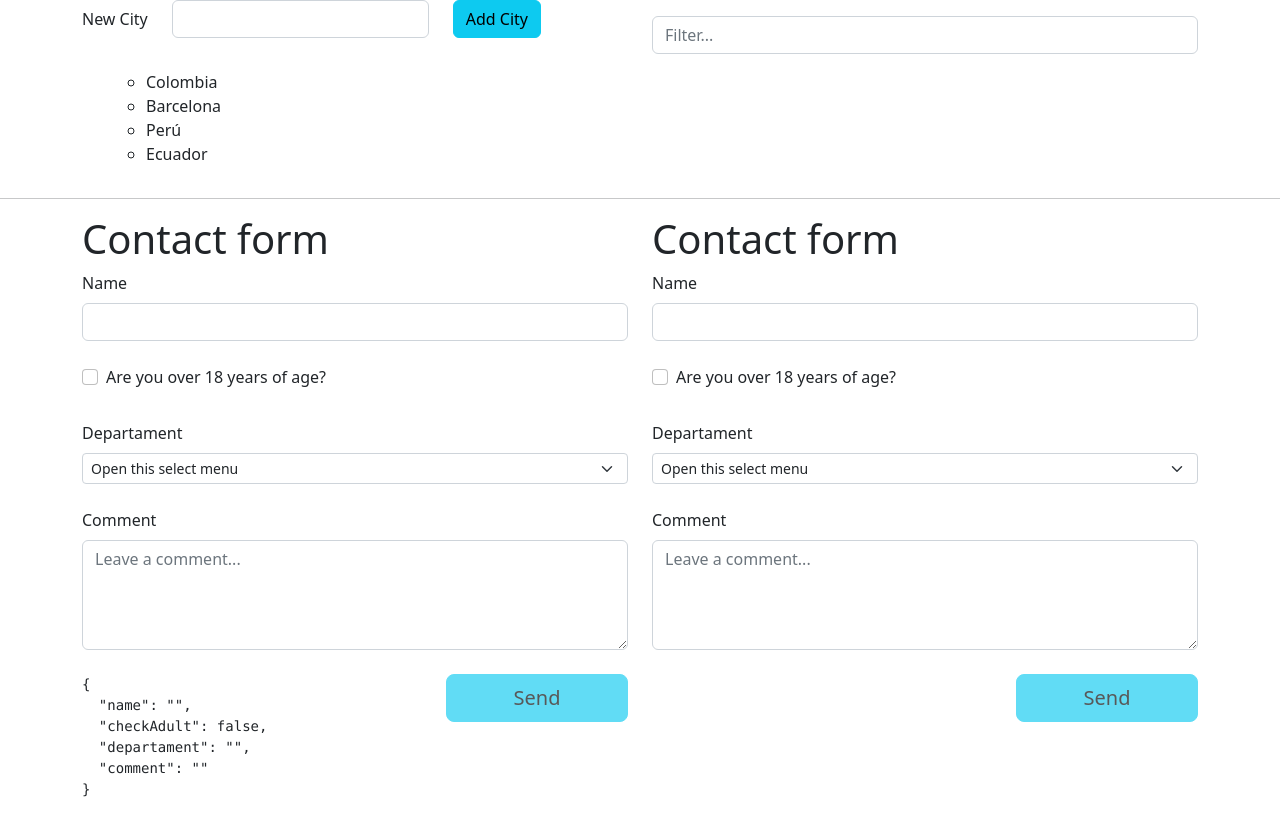
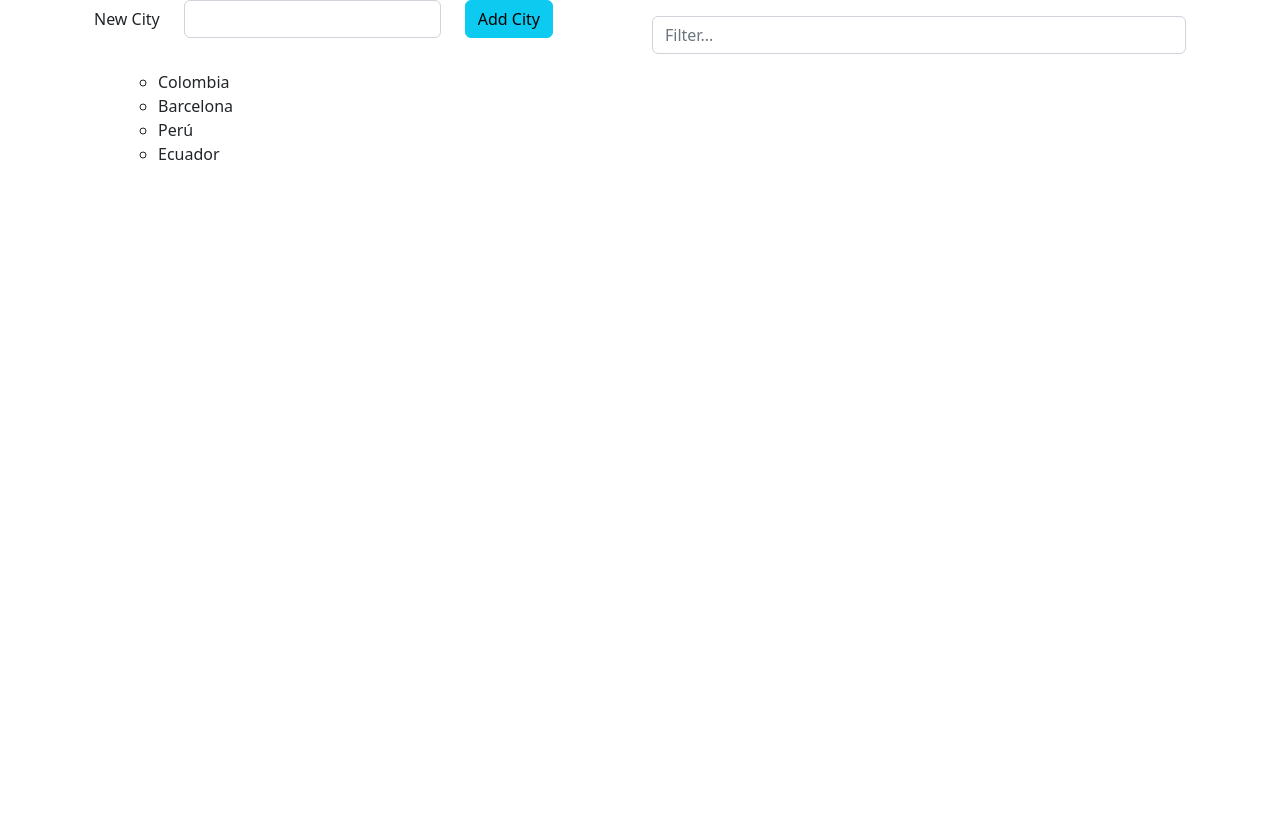
Before and after one commit to bolivar014/angular_dominicode, an Angular app: page /home in a window 1280 px wide. Built offline with nearby package versions, Linux system fonts and the light colour scheme.

Commit message:
creando distribución de rutas componentes

```diff
--- a/src/app/app.component.html
+++ b/src/app/app.component.html
@@ -1,42 +1,7 @@
 <div class="container">
   <div class="row">
-    <div class="col-md-6">
-      <!-- escuchamos el evento newItemEvent y enviamos el argumento recibido hacía el evento addNewCity -->
-      <app-form-new-item (newItemEvent)="addNewCity($event)" [label]="'City'" [className]="'btn-info'"></app-form-new-item>
-    </div>
-    <div class="col-md-6 my-3">
-      <input type="text" class="form-control" placeholder="Filter..." [(ngModel)]="criteria">
-    </div>
-    <div class="col-md-8">
-      <ul>
-        <app-cities *ngFor="let city of (cities | filter: criteria)" (cityClickedEvent)="onCityClicked($event)" [city]="city" [selection]="selection"></app-cities>
-      </ul>
-    </div>
-    <!--
-    <p> {{ '06/15/15, 09:03 AM' | date:'full' }} </p>
-    <p>My BirthDay is: {{ '06/15/15, 09:03 AM' | date:'short' }} </p>
-    <p> {{ '999' | currency }} </p>
-    <p> {{ '999' | currency: 'EUR' }} </p>
-    <p> {{ '999' | currency: 'COP' }} </p>
-    -->
-    <div class="col-md-4">
-      <div *ngIf="selection">
-        your city is: {{ selection }}
-        <app-button (click)="onClear()" [color]="'blue'" [label]="'Clear your selection'" [selection]="selection"></app-button>
-      </div>
+    <div class="col-md-12">
+      <router-outlet></router-outlet>
     </div>
   </div>
 </div>
-
-<hr>
-
-<div class="container">
-  <div class="row">
-    <div class="col-md-6">
-      <app-contact></app-contact>
-    </div>
-    <div class="col-md-6">
-      <app-contact-reactive></app-contact-reactive>
-    </div>
-  </div>
-</div>
--- a/src/app/app.component.ts
+++ b/src/app/app.component.ts
@@ -6,26 +6,5 @@ import { Component } from '@angular/core';
   styleUrls: ['./app.component.scss']
 })
 export class AppComponent {
-  name?: string;
-  title = 'Día 5 del reto';
-  url = 'https://d.wattpad.com/story_parts/2/images/15948b36ef404a19901251797207.jpg';
-  selection?: string;
-  criteria = '';
-  cities = ['Colombia', 'Barcelona', 'Perú', 'Ecuador'];
 
-  // Metodo para agregar nuevas ciudades al array cities
-  addNewCity(city: string): void {
-    this.cities.push(city);
-  }
-
-  // Evento para determinar los click en la lista tipo UL
-  onCityClicked(city: string): void {
-    console.log(city);
-    this.selection = city;
-  }
-
-  // Evento para limpiar la lista
-  onClear(): void {
-    this.selection = '';
-  }
 }
--- /dev/null
+++ b/src/app/home/home.component.html
@@ -0,0 +1,29 @@
+<div class="container">
+    <div class="row">
+      <div class="col-md-6">
+        <!-- escuchamos el evento newItemEvent y enviamos el argumento recibido hacía el evento addNewCity -->
+        <app-form-new-item (newItemEvent)="addNewCity($event)" [label]="'City'" [className]="'btn-info'"></app-form-new-item>
+      </div>
+      <div class="col-md-6 my-3">
+        <input type="text" class="form-control" placeholder="Filter..." [(ngModel)]="criteria">
+      </div>
+      <div class="col-md-8">
+        <ul>
+          <app-cities *ngFor="let city of (cities | filter: criteria)" (cityClickedEvent)="onCityClicked($event)" [city]="city" [selection]="selection"></app-cities>
+        </ul>
+      </div>
+      <!--
+      <p> {{ '06/15/15, 09:03 AM' | date:'full' }} </p>
+      <p>My BirthDay is: {{ '06/15/15, 09:03 AM' | date:'short' }} </p>
+      <p> {{ '999' | currency }} </p>
+      <p> {{ '999' | currency: 'EUR' }} </p>
+      <p> {{ '999' | currency: 'COP' }} </p>
+      -->
+      <div class="col-md-4">
+        <div *ngIf="selection">
+          your city is: {{ selection }}
+          <app-button (click)="onClear()" [color]="'blue'" [label]="'Clear your selection'" [selection]="selection"></app-button>
+        </div>
+      </div>
+    </div>
+</div>
--- /dev/null
+++ b/src/app/home/home.component.ts
@@ -0,0 +1,32 @@
+import { Component } from '@angular/core';
+
+@Component({
+  selector: 'app-home',
+  templateUrl: './home.component.html',
+  styleUrls: ['./home.component.css']
+})
+export class HomeComponent {
+  name?: string;
+  title = 'Día 5 del reto';
+  url = 'https://d.wattpad.com/story_parts/2/images/15948b36ef404a19901251797207.jpg';
+  selection?: string;
+  criteria = '';
+  cities = ['Colombia', 'Barcelona', 'Perú', 'Ecuador'];
+
+  // Metodo para agregar nuevas ciudades al array cities
+  addNewCity(city: string): void {
+    this.cities.push(city);
+  }
+
+  // Evento para determinar los click en la lista tipo UL
+  onCityClicked(city: string): void {
+    console.log(city);
+    this.selection = city;
+  }
+
+  // Evento para limpiar la lista
+  onClear(): void {
+    this.selection = '';
+  }
+
+}
```
Also changed, not shown: src/app/app.module.ts (+6 -2 lines), src/app/app.routing.module.ts (added, +27 -0 lines), src/app/home/home.component.css (added), 1 other file (tests, documents, lock files or other folders).
